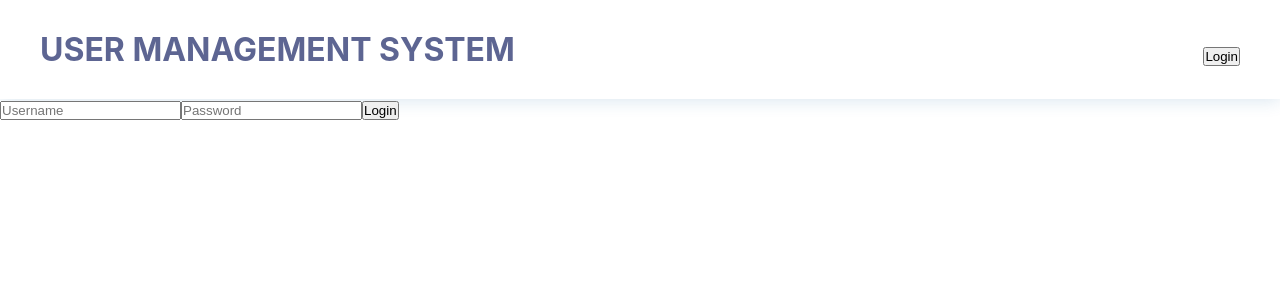
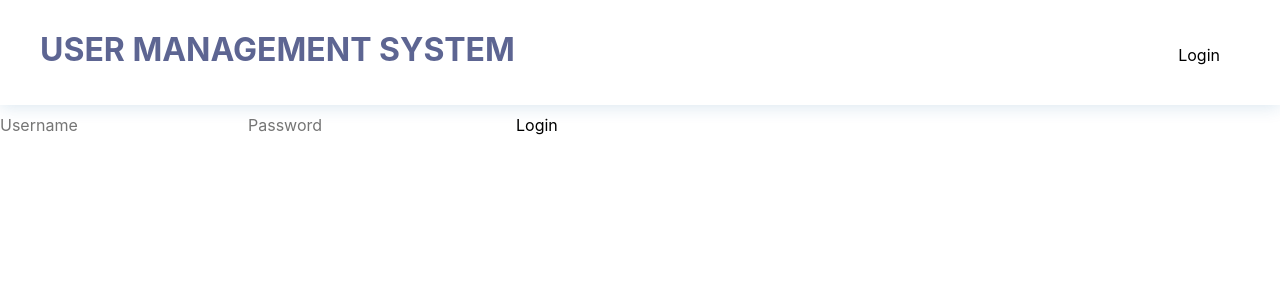
Before and after one commit to DariaRusovich/User-Management-System, a React (Create React App) app: page /login in a window 1280 px wide. Shown: the top 300 px of the page. Built offline with nearby package versions, Linux system fonts and the light colour scheme.

Commit message:
added-styles-to-buttons

```diff
--- a/src/components/Department.jsx
+++ b/src/components/Department.jsx
@@ -17,9 +17,9 @@ class Department extends Component {
         <span className="department-item__date">{dateFormat(created_at)}</span>
         {/* <span className='department-item__date'>{department.updated_at}</span> */}
         <div className="btn-group">
-          <button className="btn">Edit</button>
-          <button className="btn">Delete</button>
-          <button className="btn">
+          <button className="btn btn-primary">Edit</button>
+          <button className="btn btn-danger">Delete</button>
+          <button className="btn btn-success">
             <Link
               to={`${DEPARTMENT_BY_ID_URL}${department.id}${EMPLOYEES_URL}`}
             >
--- a/src/index.css
+++ b/src/index.css
@@ -1,4 +1,4 @@
-*{
+* {
   box-sizing: border-box;
   margin: 0;
   padding: 0;
@@ -9,7 +9,16 @@ span {
   text-decoration: none;
   color: inherit;
 }
-button{
+button,
+input,
+textarea,
+select {
+  font: inherit;
+  color: inherit;
+  background: none;
+  border: 0;
+}
+button {
   cursor: pointer;
 }
 ol,
@@ -24,25 +33,66 @@ body {
   -webkit-font-smoothing: antialiased;
   -moz-osx-font-smoothing: grayscale;
 }
-:root{
+:root {
   --box-shadow: 0px 2px 16px rgba(32, 108, 164, 0.16);
-  --secondary-color: hsl(231, 22%, 47%);
-
+  --primary-color: hsl(231, 22%, 47%);
+  --primary-bg: hsl(231, 37%, 96%);
+  --danger-bg: hsl(0, 91%, 96%);
+  --danger-color: hsl(0, 50%, 47%);
+  --success-bg: hsl(120, 91%, 96%);
+  --success-color: hsl(120, 50%, 47%);
 }
 code {
   font-family: source-code-pro, Menlo, Monaco, Consolas, 'Courier New',
     monospace;
 }
+.btn-group {
+  display: flex;
+  align-items: center;
+  justify-content: center;
+}
+.btn-group .btn:not(:first-child) {
+  margin-left: 15px;
+}
+.btn {
+  padding: 10px 20px;
+  border-radius: 5px;
+  transition: 0.5s;
+}
+.btn-primary {
+  background-color: var(--primary-bg);
+  color: var(--primary-color);
+}
+.btn-danger {
+  background-color: var(--danger-bg);
+  color: var(--danger-color);
+}
+.btn-success {
+  background-color: var(--success-bg);
+  color: var(--success-color);
+}
+.btn-primary:hover {
+  background-color: var(--primary-color);
+  color: #fff;
+}
+.btn-danger:hover {
+  background-color: var(--danger-color);
+  color: #fff;
+}
+.btn-success:hover {
+  background-color: var(--success-color);
+  color: #fff;
+}
 
-.container{
+.container {
   width: 100%;
   max-width: 1200px;
   margin: 0 auto;
 }
 .title {
-  color: var(--secondary-color);
+  color: var(--primary-color);
   text-transform: uppercase;
 }
-.section{
+.section {
   padding: 70px 0;
 }
--- a/src/styles/Department.css
+++ b/src/styles/Department.css
@@ -10,10 +10,10 @@
   margin-top: 30px;
 }
 .department-item__img {
-  width: 50px;
-  height: 50px;
+  width: 70px;
+  height: 70px;
   border-radius: 50%;
-  border: 1px solid var(--secondary-color);
+  border: 1px solid var(--primary-color);
 
 }
 .department-item__title {
```
